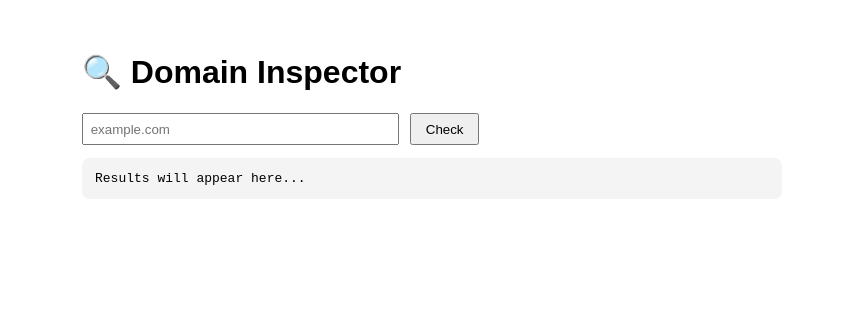
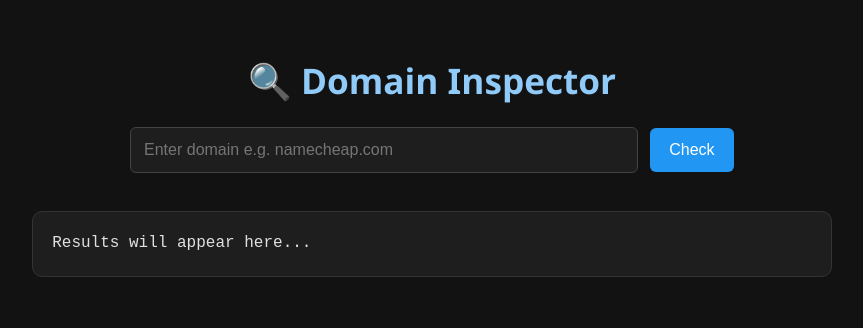
Before and after one commit to nccstest13/spam-checker, a website: page public/index.html in a window 1280 px wide. Shown: the whole page, without its empty margins (208-1071 px from the left). Drawn offline with Linux system fonts and the light colour scheme.

Commit message:
Update index.html

```diff
--- a/public/index.html
+++ b/public/index.html
@@ -4,16 +4,59 @@
   <meta charset="UTF-8">
   <title>Domain Inspector</title>
   <style>
-    body { font-family: Arial, sans-serif; max-width: 700px; margin: auto; padding: 2rem; }
-    input { padding: 0.5em; width: 300px; }
-    button { padding: 0.5em 1em; margin-left: 0.5em; }
-    pre { background: #f4f4f4; padding: 1em; border-radius: 8px; white-space: pre-wrap; }
+    body {
+      background-color: #121212;
+      color: #e0e0e0;
+      font-family: "Segoe UI", Tahoma, Geneva, Verdana, sans-serif;
+      max-width: 800px;
+      margin: auto;
+      padding: 2rem;
+    }
+    h1 {
+      color: #90caf9;
+      font-size: 2.2rem;
+      text-align: center;
+    }
+    input {
+      padding: 0.8em;
+      width: 60%;
+      font-size: 1rem;
+      border-radius: 6px;
+      border: 1px solid #444;
+      background-color: #1e1e1e;
+      color: #e0e0e0;
+    }
+    button {
+      padding: 0.8em 1.2em;
+      font-size: 1rem;
+      margin-left: 0.5em;
+      border: none;
+      border-radius: 6px;
+      background-color: #2196f3;
+      color: white;
+      cursor: pointer;
+    }
+    button:hover {
+      background-color: #1976d2;
+    }
+    pre {
+      background: #1e1e1e;
+      padding: 1.2em;
+      border-radius: 10px;
+      white-space: pre-wrap;
+      font-size: 1rem;
+      line-height: 1.6;
+      border: 1px solid #333;
+    }
   </style>
 </head>
 <body>
   <h1>🔍 Domain Inspector</h1>
-  <input id="domain" placeholder="example.com" />
-  <button onclick="check()">Check</button>
+  <div style="text-align: center;">
+    <input id="domain" placeholder="Enter domain e.g. namecheap.com" />
+    <button onclick="check()">Check</button>
+  </div>
+  <br />
   <pre id="output">Results will appear here...</pre>
 
   <script>
```
